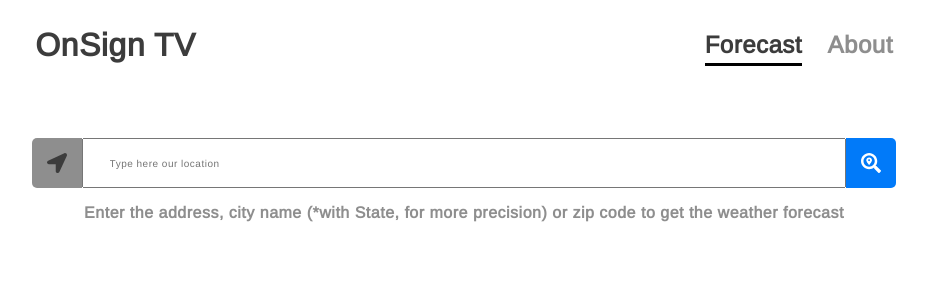
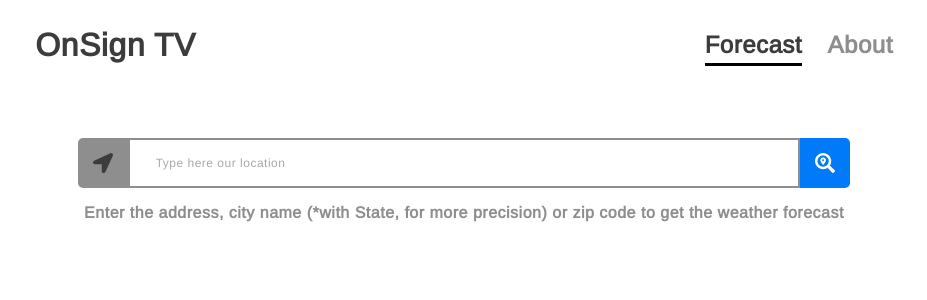
Before and after one commit to ViniciusmDias/weather-forecast, a React (Create React App) app: page / in a window 1280 px wide. Shown: the top 300 px of the page, without its empty margins (176-1103 px from the left). Built offline with nearby package versions, Linux system fonts and the light colour scheme; no server answers.

Commit message:
fix some bugs and create errors messages

```diff
--- a/src/components/Header/styles.ts
+++ b/src/components/Header/styles.ts
@@ -9,7 +9,6 @@
   margin-bottom: 6vh;
 
   @media (min-width: 760px) {
-    padding: 0 4vw;
     flex-direction: row;
     justify-content: space-between;
   }
--- a/src/components/Weather/index.tsx
+++ b/src/components/Weather/index.tsx
@@ -7,6 +7,7 @@
   lat: number;
   long: number;
   city: string;
+  state: string;
 }
 
 interface Weathers {
@@ -18,7 +19,7 @@
   humidity: number;
 }
 
-const Weather: React.FC<WeatherProps> = ({ lat, long, city }) => {
+const Weather: React.FC<WeatherProps> = ({ lat, long, city, state }) => {
   const [weathers, setWeathers] = useState<Weathers[]>([]);
 
   useEffect(() => {
@@ -38,14 +39,14 @@
           .slice(0, 1)
           .map(
             (weather) =>
-              `${weather.weather[0].description} currently in ${city}. The temperature is ${weather.temp} °C`,
+              `${weather.weather[0].description} currently in ${city} of ${state}. The temperature is ${weather.temp} °C`,
           )}
       </h1>
       <div>
         <ul>
           <li></li>
           <li>Condition</li>
-          <li>Temp</li>
+          <li>Temperature</li>
           <li>Feels Like</li>
           <li>Humidity</li>
         </ul>
@@ -55,8 +56,9 @@
               {(weather.hour = new Date(weather.dt * 1000).getHours()) - 12 < 0
                 ? ((weather.hour = new Date(weather.dt * 1000).getHours()) -
                     12) *
-                  1
+                  -1
                 : (weather.hour = new Date(weather.dt * 1000).getHours()) - 12}
+
               {(weather.hour = new Date(weather.dt * 1000).getHours()) - 12 <
               0 ? (
                 <span>:00 am</span>
--- a/src/components/Weather/styles.ts
+++ b/src/components/Weather/styles.ts
@@ -16,13 +16,14 @@
   div {
     width: 100%;
     display: flex;
-    justify-content: center;
+    overflow-x: scroll;
 
-    ul:nth-child(1) li {
-      font-weight: 800;
-      font-size: 1rem;
+    @media (min-width: 760px) {
+      justify-content: center;
     }
+
     ul {
+      width: 100px;
       display: flex;
       flex-direction: column;
       list-style: none;
@@ -34,15 +35,11 @@
         justify-content: center;
         align-items: center;
         text-decoration: none;
-        width: 10vw;
-        height: 10vh;
+
+        width: 100px;
+        height: 100px;
         font-weight: 700;
         font-size: 1rem;
-      }
-
-      li + li {
-        font-weight: 400;
-        font-size: 0.8rem;
       }
     }
   }
--- a/src/pages/Forecast/index.tsx
+++ b/src/pages/Forecast/index.tsx
@@ -1,4 +1,4 @@
-import React, { useEffect, useState, FormEvent } from 'react';
+import React, { useEffect, useState } from 'react';
 
 import Header from '../../components/Header';
 
@@ -8,21 +8,21 @@
 
 import { FaLocationArrow, FaSearchLocation } from 'react-icons/fa';
 
-import { Form, Subtitle } from './styles';
+import { Form, Subtitle, Error } from './styles';
 
 const Dashboard: React.FC = () => {
+  const [inputError, setInputError] = useState('');
+
   const [latitude, setLatitude] = useState('');
   const [longitude, setLongitude] = useState('');
   const [city, setCity] = useState('');
   const [state, setState] = useState('');
-  const [postal, setPostal] = useState('');
 
   const [input, setInput] = useState('');
 
   useEffect(() => {
     navigator.geolocation.getCurrentPosition(function (position) {
-      console.log(position.coords.latitude);
-      console.log(position.coords.longitude);
+      try {
         api
           .get(
             `https://maps.googleapis.com/maps/api/geocode/json?latlng=${position.coords.latitude},${position.coords.longitude}&key=AIzaSyD6rKc6URJVJv5GNgNydJxd19jitau6pg0`,
@@ -33,32 +33,35 @@
                 setCity(rep.long_name);
               rep.types.includes('administrative_area_level_1') &&
                 setState(rep.short_name);
+              return;
             });
-          console.log(response.data.results[0]);
-          // setGeoLocation(response.data.results[0].address_components[3].long_name);
             setLatitude(response.data.results[0].geometry.location.lat);
             setLongitude(response.data.results[0].geometry.location.lng);
+
+            setInputError('');
           });
+      } catch (err) {
+        setInputError('Erro na busca por esse repositório');
+      }
     });
   }, []);
 
   async function searchLocation(e: any, input: string) {
     e.preventDefault();
+    if (!input) {
+      setInputError('Type city name or zip code in box text above to continue');
+      return;
+    }
     const response = await api.get(
       `https://maps.googleapis.com/maps/api/geocode/json?address=${input}&key=AIzaSyD6rKc6URJVJv5GNgNydJxd19jitau6pg0`,
     );
-    // const result = await api.get(
-    //   `https://maps.googleapis.com/maps/api/geocode/json?latlng=${response.data.results[0].geometry.location.lat},${response.data.results[0].geometry.location.lng}&key=AIzaSyD6rKc6URJVJv5GNgNydJxd19jitau6pg0`,
-    // );
-
+    console.log(response.data.results[0]);
     response.data.results[0].address_components.map((rep: any) => {
       rep.types.includes('administrative_area_level_2') &&
         setCity(rep.long_name);
       rep.types.includes('administrative_area_level_1') &&
         setState(rep.short_name);
     });
-    console.log(response.data.results[0]);
-    // setGeoLocation(response.data.results[0].address_components[3].long_name);
     setLatitude(response.data.results[0].geometry.location.lat);
     setLongitude(response.data.results[0].geometry.location.lng);
   }
@@ -66,7 +69,7 @@
   return (
     <>
       <Header />
-      <Form>
+      <Form hasError={!!inputError}>
         <button type="submit" onClick={(e) => searchLocation(e, input)}>
           <FaLocationArrow size={20} />
         </button>
@@ -84,12 +87,19 @@
           <FaSearchLocation size={20} color={'#fff'} />
         </button>
       </Form>
+      {inputError && <Error>{inputError}</Error>}
+
       <Subtitle>
         Enter the address, city name (*with State, for more precision) or zip
         code to get the weather forecast
       </Subtitle>
       {latitude && (
-        <Weather lat={Number(latitude)} long={Number(longitude)} city={city} />
+        <Weather
+          lat={Number(latitude)}
+          long={Number(longitude)}
+          city={city}
+          state={state}
+        />
       )}
     </>
   );
--- a/src/pages/Forecast/styles.ts
+++ b/src/pages/Forecast/styles.ts
@@ -1,6 +1,10 @@
-import styled from 'styled-components';
+import styled, { css } from 'styled-components';
 
-export const Form = styled.form`
+interface FormProps {
+  hasError: boolean;
+}
+
+export const Form = styled.form<FormProps>`
   display: flex;
   justify-content: center;
   align-items: center;
@@ -28,7 +32,22 @@
     padding: 1vh 2vw;
     height: 50px;
     flex: 1;
+    border: 2px solid #8e8e8e;
+    ${(props) =>
+      props.hasError &&
+      css`
+        border-color: #c53030;
+      `}
+    &::placeholder {
+      color: #a8a8b3;
+    }
   }
+`;
+export const Error = styled.span`
+  display: block;
+  color: #c53030;
+  width: 90%;
+  margin: 1vh auto 2vh;
 `;
 export const Subtitle = styled.h2`
   text-align: center;
--- a/src/styles/global.ts
+++ b/src/styles/global.ts
@@ -11,7 +11,7 @@
     -moz-osx-font-smoothing: grayscale;
   }
   body, input, button, a {
-    font: 10px 'Arimo', sans-serif;
+    font: 12px 'Arimo', sans-serif;
     letter-spacing: 0.5px;
     color: #3c3c3c;
   }
@@ -20,6 +20,7 @@
 
   }
   #root {
+    padding: 0 4vw;
     max-width: 960px;
     margin: 0 auto;
   }
```
Lines whose indentation alone changed are shown as unchanged.
